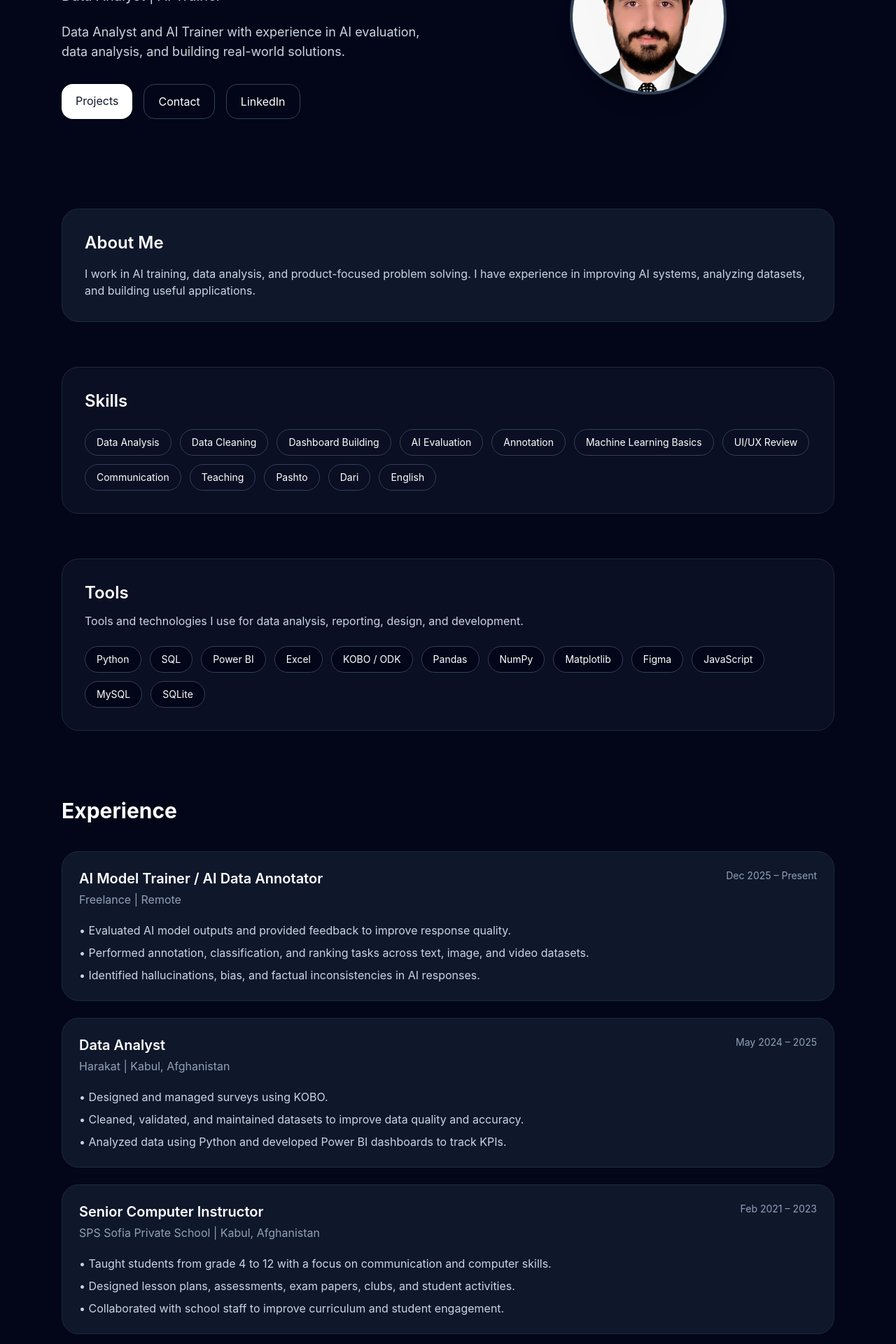
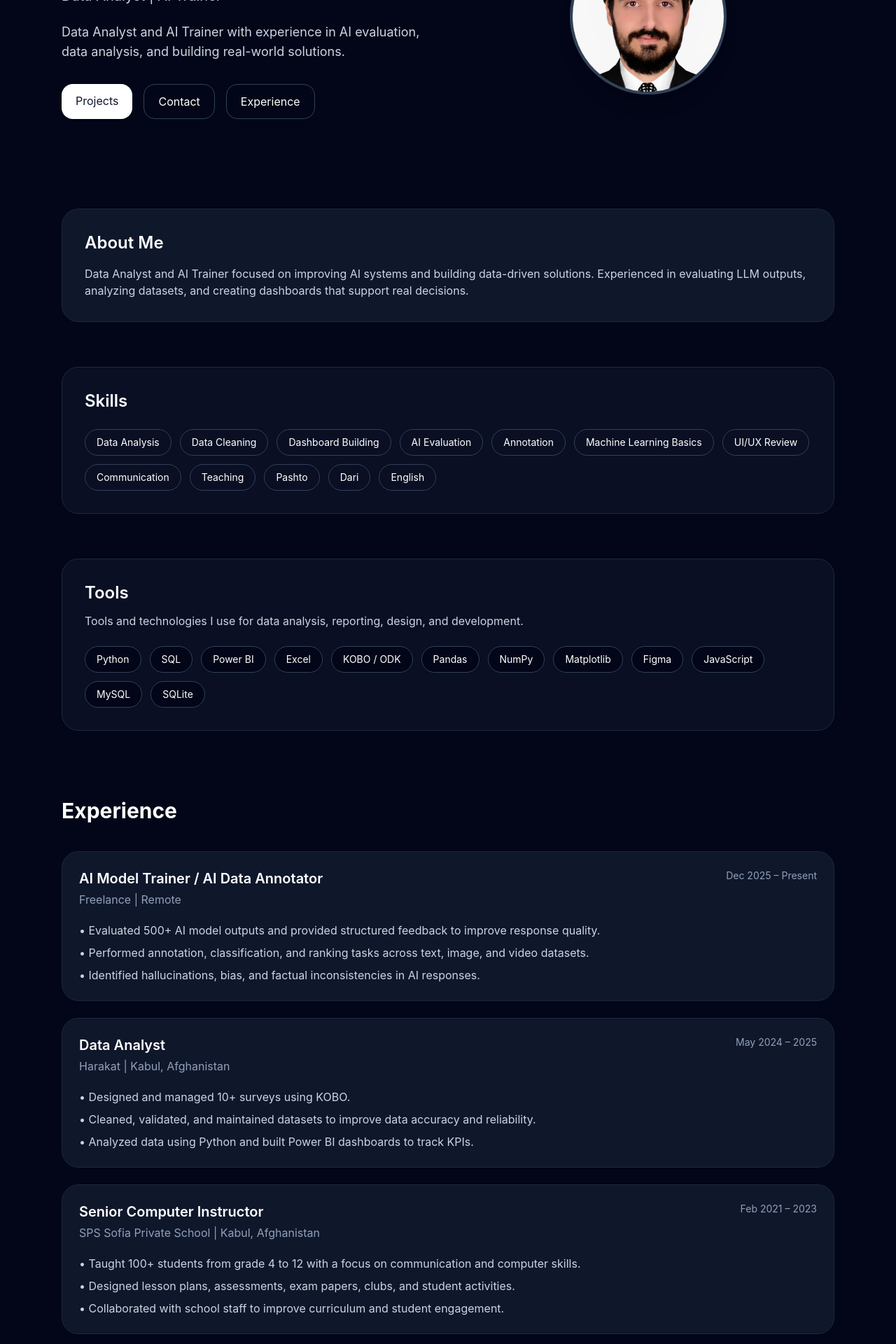
Before and after one commit to mbasirat6/MyPortfolio, a React (Vite) app: page / in a window 1280 px wide. Shown: the part 220-2140 px from the top of the page at 70% size. Built offline with nearby package versions, Linux system fonts and the light colour scheme.

Commit message:
Update portfolio: remove LinkedIn button, add Experience link, update education with graduation date

```diff
--- a/src/App.jsx
+++ b/src/App.jsx
@@ -62,7 +62,7 @@ export default function MahmoodPortfolio() {
       company: "Freelance | Remote",
       period: "Dec 2025 – Present",
       points: [
-        "Evaluated AI model outputs and provided feedback to improve response quality.",
+        "Evaluated 500+ AI model outputs and provided structured feedback to improve response quality.",
         "Performed annotation, classification, and ranking tasks across text, image, and video datasets.",
         "Identified hallucinations, bias, and factual inconsistencies in AI responses.",
       ],
@@ -72,9 +72,9 @@ export default function MahmoodPortfolio() {
       company: "Harakat | Kabul, Afghanistan",
       period: "May 2024 – 2025",
       points: [
-        "Designed and managed surveys using KOBO.",
-        "Cleaned, validated, and maintained datasets to improve data quality and accuracy.",
-        "Analyzed data using Python and developed Power BI dashboards to track KPIs.",
+        "Designed and managed 10+ surveys using KOBO.",
+        "Cleaned, validated, and maintained datasets to improve data accuracy and reliability.",
+        "Analyzed data using Python and built Power BI dashboards to track KPIs.",
       ],
     },
     {
@@ -82,7 +82,7 @@ export default function MahmoodPortfolio() {
       company: "SPS Sofia Private School | Kabul, Afghanistan",
       period: "Feb 2021 – 2023",
       points: [
-        "Taught students from grade 4 to 12 with a focus on communication and computer skills.",
+        "Taught 100+ students from grade 4 to 12 with a focus on communication and computer skills.",
         "Designed lesson plans, assessments, exam papers, clubs, and student activities.",
         "Collaborated with school staff to improve curriculum and student engagement.",
       ],
@@ -113,13 +113,9 @@ export default function MahmoodPortfolio() {
               <a href="#contact" className="rounded-2xl border border-slate-700 px-5 py-3 transition hover:-translate-y-1 hover:bg-slate-900">
                 Contact
               </a>
-              <button
-                type="button"
-                className="rounded-2xl border border-slate-700 px-5 py-3 cursor-pointer transition hover:-translate-y-1 hover:bg-slate-900"
-                onClick={() => window.open("https://www.linkedin.com/in/mahmood-basirat-788ab1209/", "_blank", "noopener,noreferrer")}
-              >
-                LinkedIn
-              </button>
+              <a href="#experience" className="rounded-2xl border border-slate-700 px-5 py-3 transition hover:-translate-y-1 hover:bg-slate-900">
+                Experience
+              </a>
             </div>
           </div>
 
@@ -139,7 +135,7 @@ export default function MahmoodPortfolio() {
         <div className="rounded-3xl border border-slate-800 bg-slate-900 p-8 transition hover:-translate-y-1 hover:border-slate-600 hover:shadow-2xl">
           <h2 className="text-2xl font-semibold">About Me</h2>
           <p className="mt-4 text-slate-300">
-            I work in AI training, data analysis, and product-focused problem solving. I have experience in improving AI systems, analyzing datasets, and building useful applications.
+           Data Analyst and AI Trainer focused on improving AI systems and building data-driven solutions. Experienced in evaluating LLM outputs, analyzing datasets, and creating dashboards that support real decisions.
           </p>
         </div>
       </section>
@@ -176,7 +172,7 @@ export default function MahmoodPortfolio() {
       </section>
 
       {/* EXPERIENCE */}
-      <section className="mx-auto max-w-6xl px-6 py-16">
+      <section id="experience" className="mx-auto max-w-6xl px-6 py-16">
         <h2 className="text-3xl font-bold">Experience</h2>
         <div className="mt-10 space-y-6">
           {experience.map((item) => (
@@ -216,12 +212,14 @@ export default function MahmoodPortfolio() {
                 ))}
               </div>
 
+              {project.title === "Personal Portfolio Website" && (
                 <a
                   href="#"
                   className="mt-4 inline-block text-sm text-blue-400 underline"
                 >
                   View Project
                 </a>
+              )}
             </div>
           ))}
         </div>
@@ -232,7 +230,7 @@ export default function MahmoodPortfolio() {
         <div className="rounded-3xl border border-slate-800 bg-slate-900 p-8 transition hover:-translate-y-1 hover:border-slate-600 hover:shadow-2xl">
           <h2 className="text-2xl font-semibold">Education</h2>
           <p className="mt-4 text-slate-300">
-            Bachelor of Information Technology (Data Science) – American University of Afghanistan
+            <span className="text-slate-400">May 2024</span> – Bachelor of Information Technology (Data Science) – American University of Afghanistan
           </p>
         </div>
       </section>
```
Lines whose indentation alone changed are shown as unchanged.
